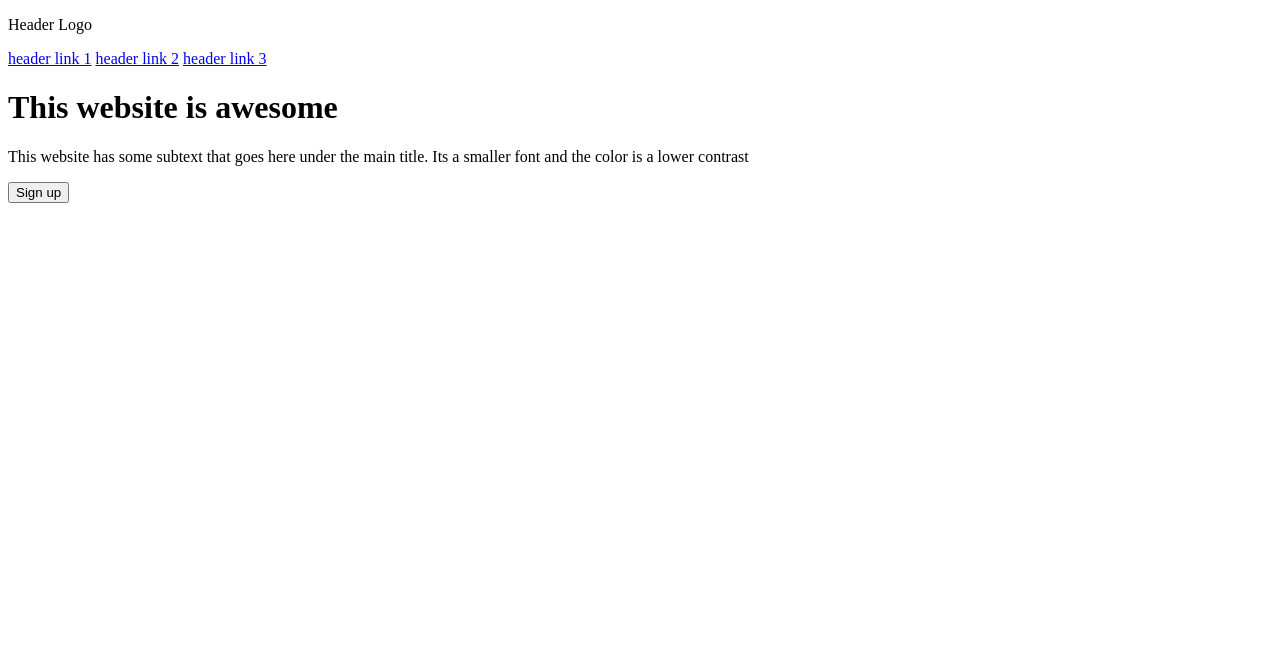
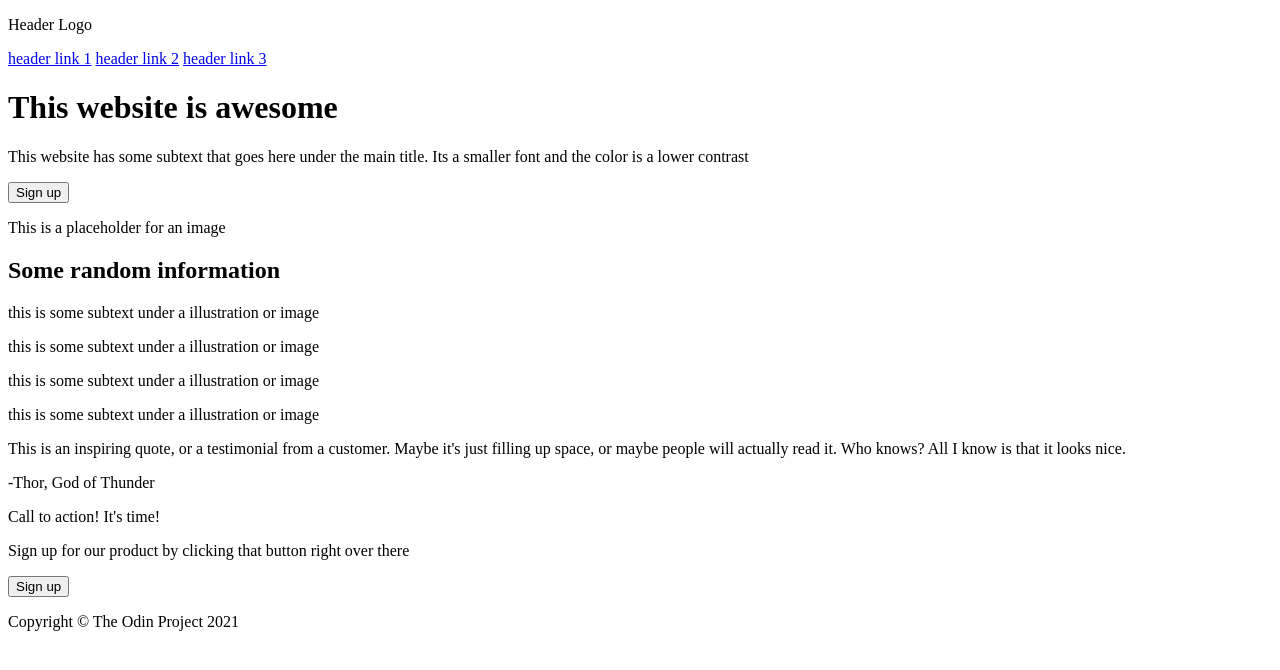
Before and after one commit to OshaneWright10u/Landing-Page, a plain HTML site: page index.html in a window 1280 px wide. Drawn offline with Linux system fonts and the light colour scheme.

Commit message:
Add section 2,3,4 containers and it's childrens

```diff
--- a/index.html
+++ b/index.html
@@ -6,7 +6,7 @@
     <title>Landing Page</title>
 </head>
 <body>
-    <div class="section 1">
+    <div class="section1">
         <div class="header">
             <p>Header Logo</p>
             <div class="links">
@@ -19,10 +19,38 @@
             <h1>This website is awesome</h1>
             <p>This website has some subtext that goes here under the main title. Its a smaller font and the color is a lower contrast</p>
             <button>Sign up</button>
+            <div class="img-container">
+                <p>This is a placeholder for an image</p>
+            </div>
         </div>
     </div>
-    <div class="section 2">
+    <div class="section2">
+        <h2>Some random information</h2>
+        <div class="box1">
+            <p>this is some subtext under a illustration or image</p>
+        </div>
+        <div class="box2">
+            <p>this is some subtext under a illustration or image</p>
+        </div>
+        <div class="box3">
+            <p>this is some subtext under a illustration or image</p>
+        </div>
+        <div class="box4">
+            <p>this is some subtext under a illustration or image</p>
+        </div>
 
+    </div>
+    <div class="section3">
+        <p>This is an inspiring quote, or a testimonial from a customer. Maybe it's just filling up space, or maybe people will actually read it. Who knows? All I know is that it looks nice.</p>
+        <p>-Thor, God of Thunder</p>
+    </div>
+    <div class="section4">
+        <p>Call to action! It's time!</p>
+        <p>Sign up for our product by clicking that button right over there</p>
+        <button>Sign up</button>
+    </div>
+    <div class="footer">
+        <p>Copyright © The Odin Project 2021</p>
     </div>
 </body>
 </html>
```
